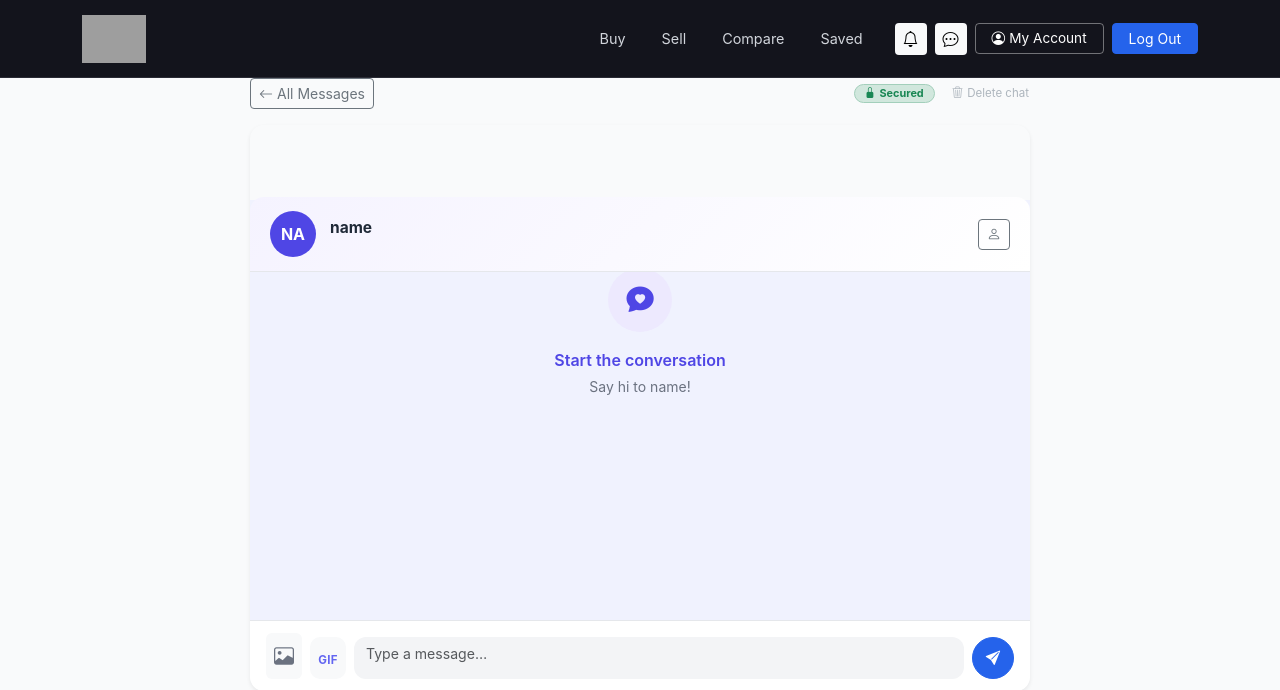
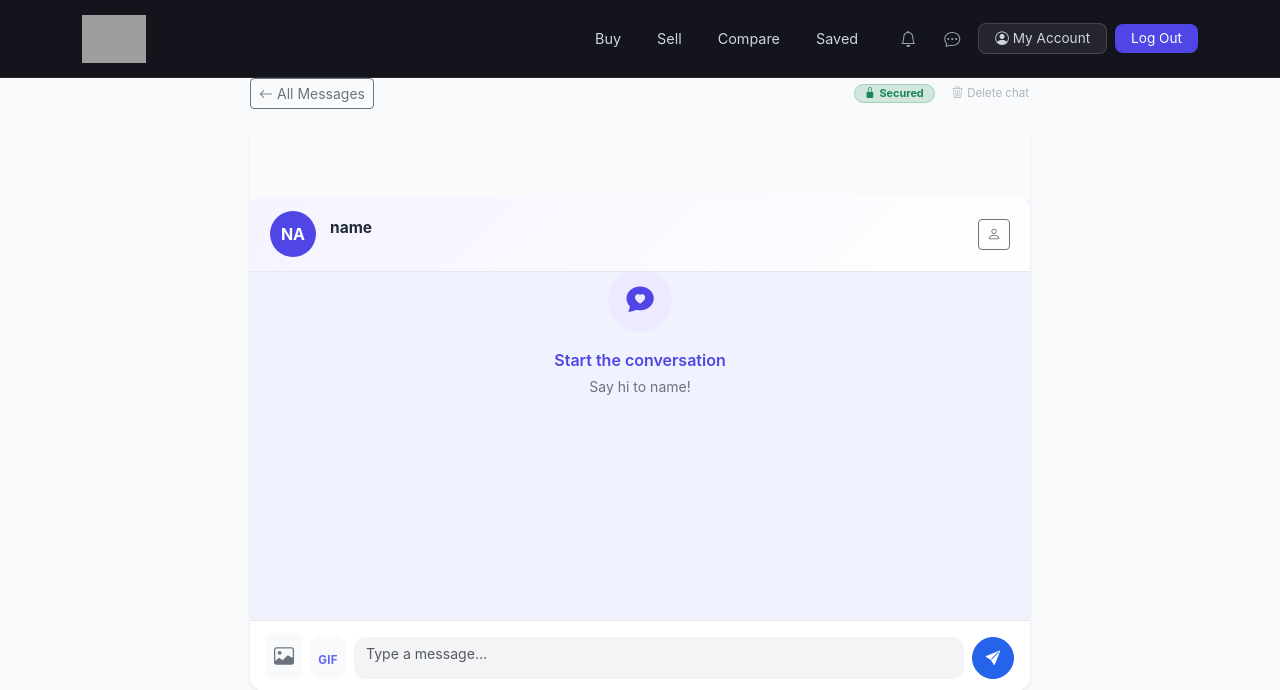
Before and after one commit to pdblackburn0-del/motormatch, a Django app: page /inbox/1/ in a window 1280 px wide. Shown: the top 690 px of the page. Run offline with Django 4.2, Linux system fonts and the light colour scheme; the visitor is signed in with stand-in values (Sample User, id 1); data comes from the database, SQL or seed files in the repository; data that the repository does not hold is empty; parts of the project's set-up code (start-up, migrations or seed data) failed here and were passed over; grey boxes are pictures that could not be loaded.

Commit message:
fix navbar icons/buttons, remove broken grid/list toggle on homepage

```diff
--- a/motormatch/static/css/style.css
+++ b/motormatch/static/css/style.css
@@ -86,6 +86,51 @@ p, span, a, li {
     background-color: #fff;
     border-color: #fff;
     color: #111827;
+}
+
+/* Icon buttons (bell, chat) */
+.nav-icon-btn {
+    display: inline-flex;
+    align-items: center;
+    justify-content: center;
+    width: 36px;
+    height: 36px;
+    border-radius: 8px;
+    color: #9ca3af;
+    text-decoration: none;
+    transition: background .15s, color .15s;
+}
+.nav-icon-btn:hover {
+    background: rgba(255,255,255,.1);
+    color: #fff;
+}
+
+/* My Account button */
+.nav-account-btn {
+    color: #d1d5db;
+    background: rgba(255,255,255,.08);
+    border: 1px solid rgba(255,255,255,.15);
+    border-radius: 8px;
+    font-size: .85rem;
+    transition: background .15s, color .15s;
+}
+.nav-account-btn:hover {
+    background: rgba(255,255,255,.16);
+    color: #fff;
+}
+
+/* Log Out button */
+.nav-logout-btn {
+    background: #4f46e5;
+    color: #fff;
+    border: none;
+    border-radius: 8px;
+    font-size: .85rem;
+    transition: background .15s;
+}
+.nav-logout-btn:hover {
+    background: #4338ca;
+    color: #fff;
 }
 .navbar-toggler {
     border-color: rgba(255, 255, 255, .3) !important;
@@ -319,15 +364,6 @@ body.dashboard-body {
 .nav-link:hover {
     color: #93c5fd !important;
 }
-.navbar .btn-outline-secondary {
-    color: #fff;
-    border-color: rgba(255, 255, 255, .4);
-}
-.navbar .btn-outline-secondary:hover {
-    background-color: #fff;
-    border-color: #fff;
-    color: #13141c;
-}
 .navbar-toggler {
     border-color: rgba(255, 255, 255, .3) !important;
 }
--- a/motormatch/templates/base.html
+++ b/motormatch/templates/base.html
@@ -55,20 +55,20 @@
                     </ul>
                     <div class="d-flex align-items-center gap-2 ms-3">
                         {% if request.user.is_authenticated %}
-                        <a href="{% url 'notifications' %}" class="btn btn-light btn-sm border-0 position-relative" id="navBellBtn" title="Notifications">
+                        <a href="{% url 'notifications' %}" class="nav-icon-btn position-relative" id="navBellBtn" title="Notifications">
                             <i class="bi bi-bell fs-6"></i>
                             <span id="navBellBadge" class="badge bg-danger position-absolute top-0 end-0 d-none" style="font-size:.5rem;padding:3px 4px;border-radius:50%;"></span>
                         </a>
-                        <a href="{% url 'inbox' %}" class="btn btn-light btn-sm border-0 position-relative" id="navMsgBtn" title="Messages">
+                        <a href="{% url 'inbox' %}" class="nav-icon-btn position-relative" id="navMsgBtn" title="Messages">
                             <i class="bi bi-chat-dots fs-6"></i>
                             <span id="navMsgBadge" class="badge bg-success position-absolute top-0 end-0 d-none" style="font-size:.5rem;padding:3px 4px;border-radius:50%;"></span>
                         </a>
-                        <a href="{% url 'dashboard' %}" class="btn btn-outline-secondary btn-sm px-3">
+                        <a href="{% url 'dashboard' %}" class="btn btn-sm px-3 nav-account-btn">
                             <i class="bi bi-person-circle me-1"></i>My Account
                         </a>
                         <form method="post" action="{% url 'account_logout' %}" class="d-inline m-0 p-0">
                             {% csrf_token %}
-                            <button type="submit" class="btn btn-primary btn-sm px-3">Log Out</button>
+                            <button type="submit" class="btn btn-sm px-3 nav-logout-btn">Log Out</button>
                         </form>
                         {% else %}
                         <a href="{% url 'account_login' %}" class="btn btn-outline-secondary btn-sm px-3">Log In</a>
--- a/motormatch/templates/home.html
+++ b/motormatch/templates/home.html
@@ -154,10 +154,7 @@
                     The latest cars added to Motor Match
                 </p>
             </div>
-            <div class="btn-group btn-group-sm" role="group">
-                <button class="btn btn-primary px-3">Grid</button>
-                <button class="btn btn-outline-secondary px-3">List</button>
-            </div>
+
         </div>
         <div class="row g-3" id="car-container">
             {% for car in recently_listed %}
```
